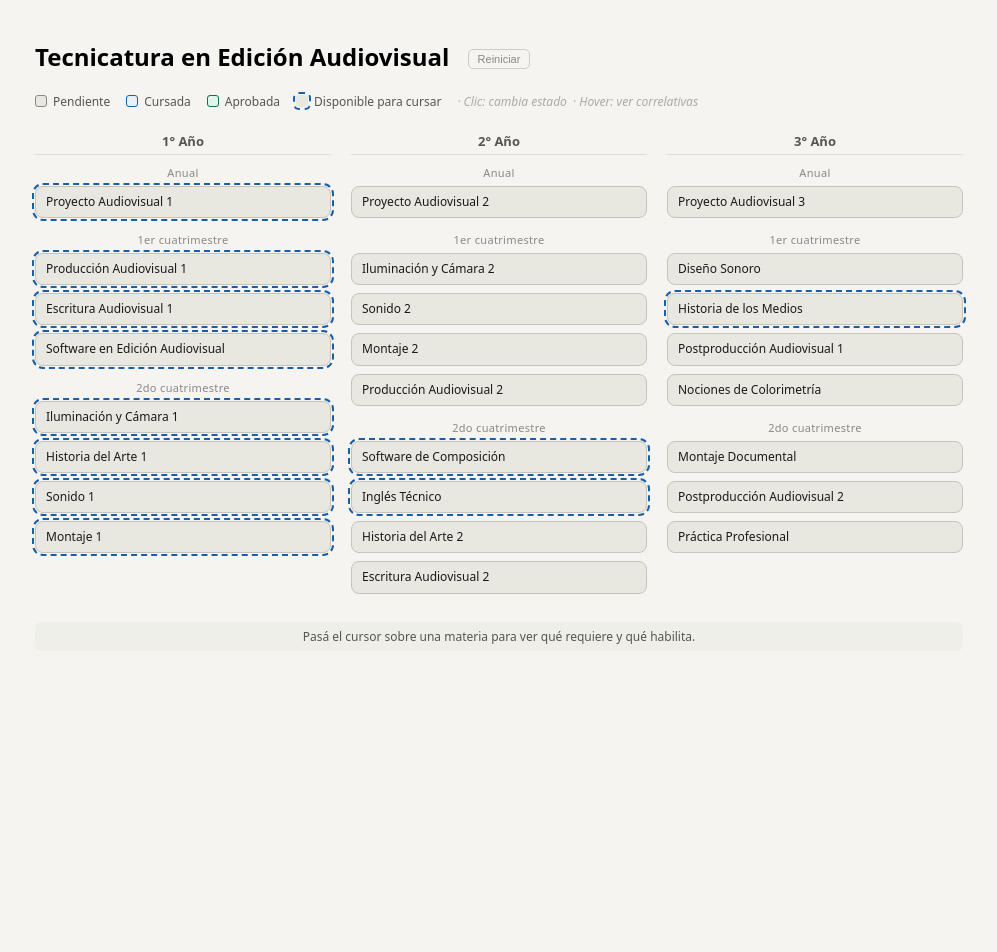
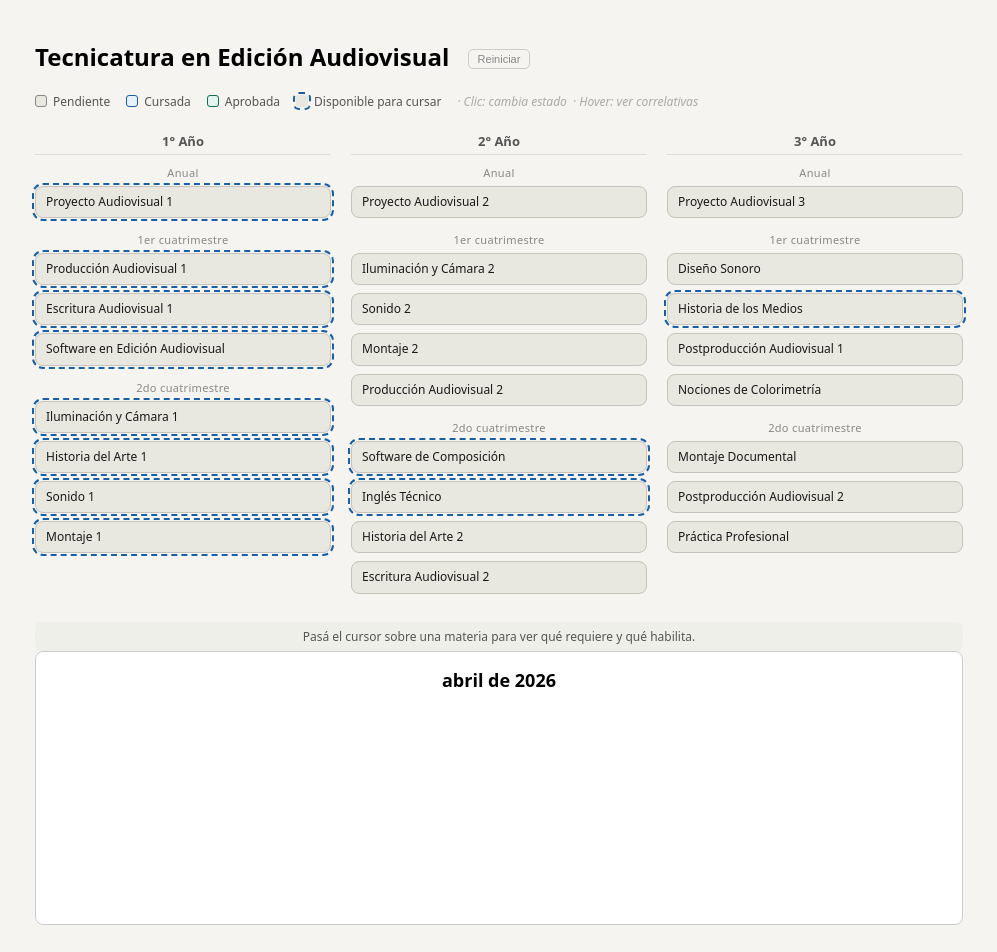
Before and after one commit to nitricx/OrganizadorCursada, an Angular app: page / in a window 1280 px wide. Shown: the top 952 px of the page, without its empty margins (141-1138 px from the left). Before the commit the page ends 800 px from the top, so only its background shows below. Built offline with nearby package versions, Linux system fonts and the light colour scheme.

Commit message:
feat: add Calendar component with template, styles, and tests

```diff
--- a/src/app/app.html
+++ b/src/app/app.html
@@ -1,3 +1,4 @@
 <div class="wrap">
   <app-course-organizer />
+  <app-calendar />
 </div>
--- a/src/app/app.ts
+++ b/src/app/app.ts
@@ -1,12 +1,13 @@
 import { Component, ChangeDetectionStrategy } from '@angular/core';
 import { CommonModule } from '@angular/common';
 import { CourseOrganizerComponent } from './components/course-organizer/course-organizer.component';
+import { Calendar } from './components/calendar/calendar';
 
 @Component({
   selector: 'app-root',
   templateUrl: './app.html',
   standalone: true,
-  imports: [CommonModule, CourseOrganizerComponent],
+  imports: [CommonModule, CourseOrganizerComponent, Calendar],
   changeDetection: ChangeDetectionStrategy.OnPush,
 })
 export class App {}
--- /dev/null
+++ b/src/app/components/calendar/calendar.css
@@ -0,0 +1,21 @@
+.calendar {
+  border: 1px solid #ccc;
+  border-radius: 8px;
+  padding: 16px;
+  background-color: #fff;
+}
+
+.calendar-header {
+  text-align: center;
+  margin-bottom: 16px;
+}
+
+.calendar-header h2 {
+  margin: 0;
+  font-size: 18px;
+  font-weight: 600;
+}
+
+.calendar-content {
+  min-height: 200px;
+}
--- /dev/null
+++ b/src/app/components/calendar/calendar.html
@@ -0,0 +1,8 @@
+<div class="calendar">
+  <div class="calendar-header">
+    <h2>{{ currentDate().toLocaleDateString('es-ES', { month: 'long', year: 'numeric' }) }}</h2>
+  </div>
+  <div class="calendar-content">
+    <!-- Calendar content will go here -->
+  </div>
+</div>
--- /dev/null
+++ b/src/app/components/calendar/calendar.ts
@@ -0,0 +1,12 @@
+import { Component, ChangeDetectionStrategy, signal } from '@angular/core';
+
+@Component({
+  selector: 'app-calendar',
+  imports: [],
+  templateUrl: './calendar.html',
+  styleUrl: './calendar.css',
+  changeDetection: ChangeDetectionStrategy.OnPush,
+})
+export class Calendar {
+  currentDate = signal(new Date());
+}
```
Also changed, not shown: 1 other file (tests, documents, lock files or other folders).
